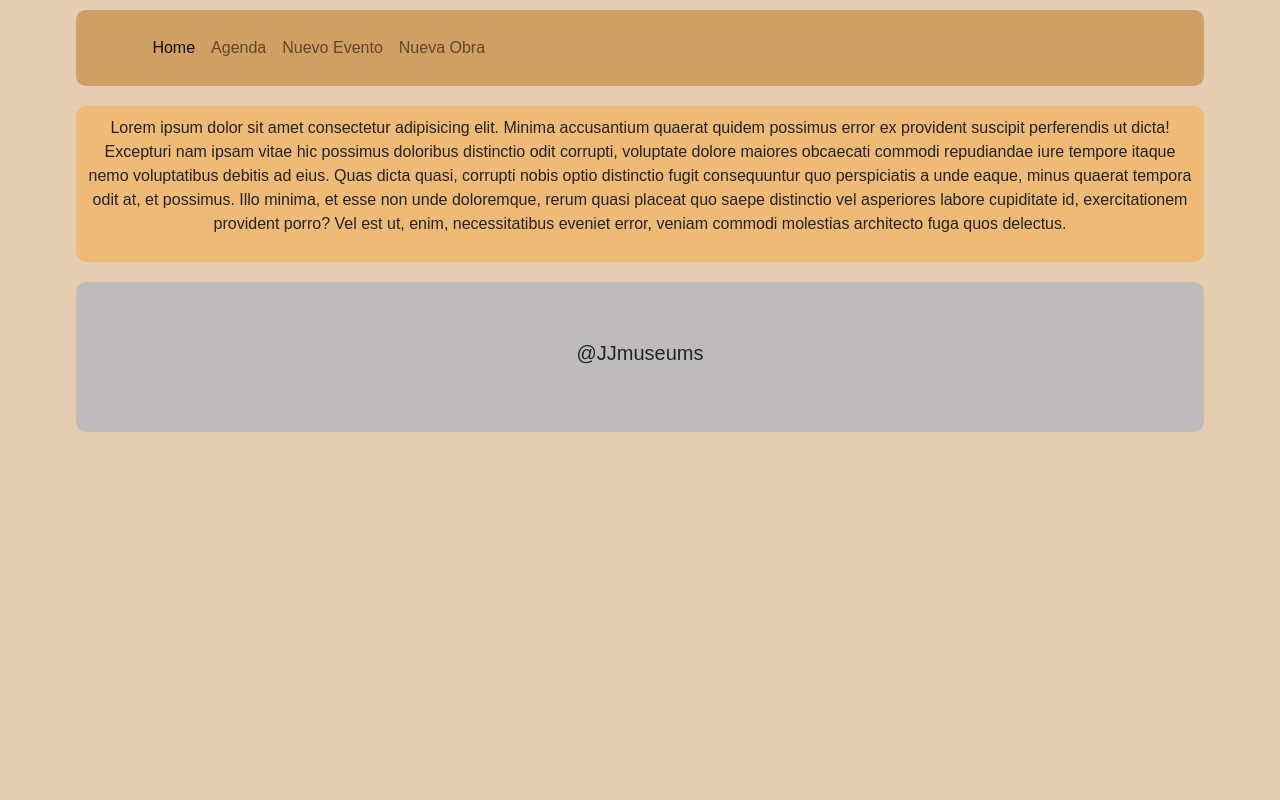
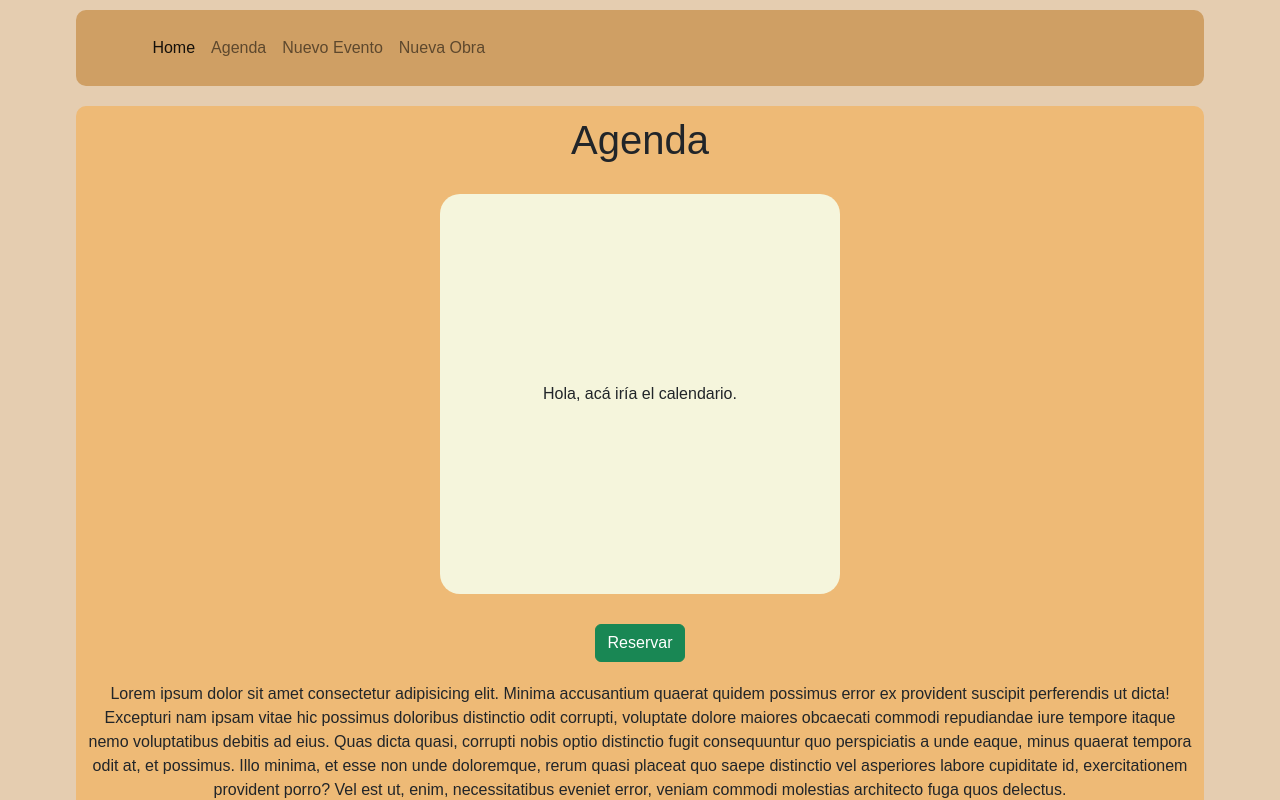
Before and after one commit to jeronimohuincaman/olimpiadas2022jj, a React (Create React App) app in the folder cliente/: page /agenda in a window 1280 px wide. Shown: the top 800 px of the page. Built offline with nearby package versions, Linux system fonts and the light colour scheme.

Commit message:
calendario agenda.jsx

```diff
--- a/cliente/src/routes/Agenda.jsx
+++ b/cliente/src/routes/Agenda.jsx
@@ -1,7 +1,7 @@
 import React from 'react'
 import { Footer } from '../components/Footer'
 import NavBar from '../components/NavBar'
-// import './styles/Agenda.css'
+ import './styles/Agenda.css'
 
 export default function Agenda() {
   return (
@@ -10,7 +10,15 @@ export default function Agenda() {
            <NavBar/>
         </div>
         <div className="contenido">
+            <h1>Agenda</h1>
+            <div className="cuadrado">
+                  Hola, acá iría el calendario.
+            </div>
+
+            <button className='btn btn-success'>Reservar</button>
+
             <p>Lorem ipsum dolor sit amet consectetur adipisicing elit. Minima accusantium quaerat quidem possimus error ex provident suscipit perferendis ut dicta! Excepturi nam ipsam vitae hic possimus doloribus distinctio odit corrupti, voluptate dolore maiores obcaecati commodi repudiandae iure tempore itaque nemo voluptatibus debitis ad eius. Quas dicta quasi, corrupti nobis optio distinctio fugit consequuntur quo perspiciatis a unde eaque, minus quaerat tempora odit at, et possimus. Illo minima, et esse non unde doloremque, rerum quasi placeat quo saepe distinctio vel asperiores labore cupiditate id, exercitationem provident porro? Vel est ut, enim, necessitatibus eveniet error, veniam commodi molestias architecto fuga quos delectus.</p>
+
         </div>
         <div className="footer">
             <Footer/>
--- a/cliente/src/routes/styles/Agenda.css
+++ b/cliente/src/routes/styles/Agenda.css
@@ -15,8 +15,6 @@
 .container .header,
 .container .contenido,
 .container .footer {
-    background: #fff;
-    padding: 20px;
     border-radius: 10px;
 }
 
@@ -28,8 +26,25 @@
 
 .container .contenido{
     grid-area: contenido;
-    background: #e5cdb0;
-    color: #fff;
+    background: #eeba76;
+    padding: 10px;
+}
+
+.btn {
+    grid-area: botones;
+    margin-bottom: 20px;
+}
+
+.cuadrado{
+    grid-area: cuadrado;
+    margin: 30px auto;
+    border-radius: 20px;
+    background: beige;
+    width: 400px;
+    height: 400px;
+    display: flex   ;
+    justify-content: center;
+    align-items: center;
 }
 
 .container .footer{
```
